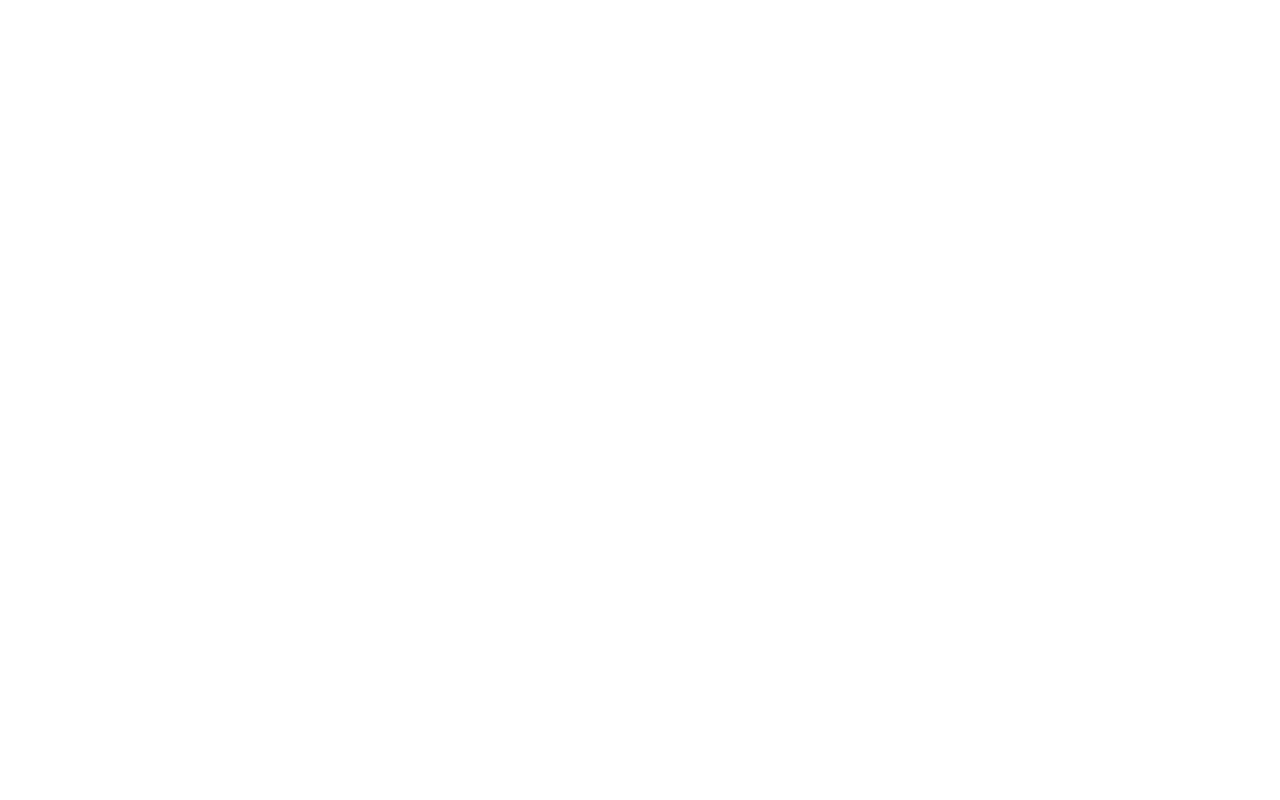
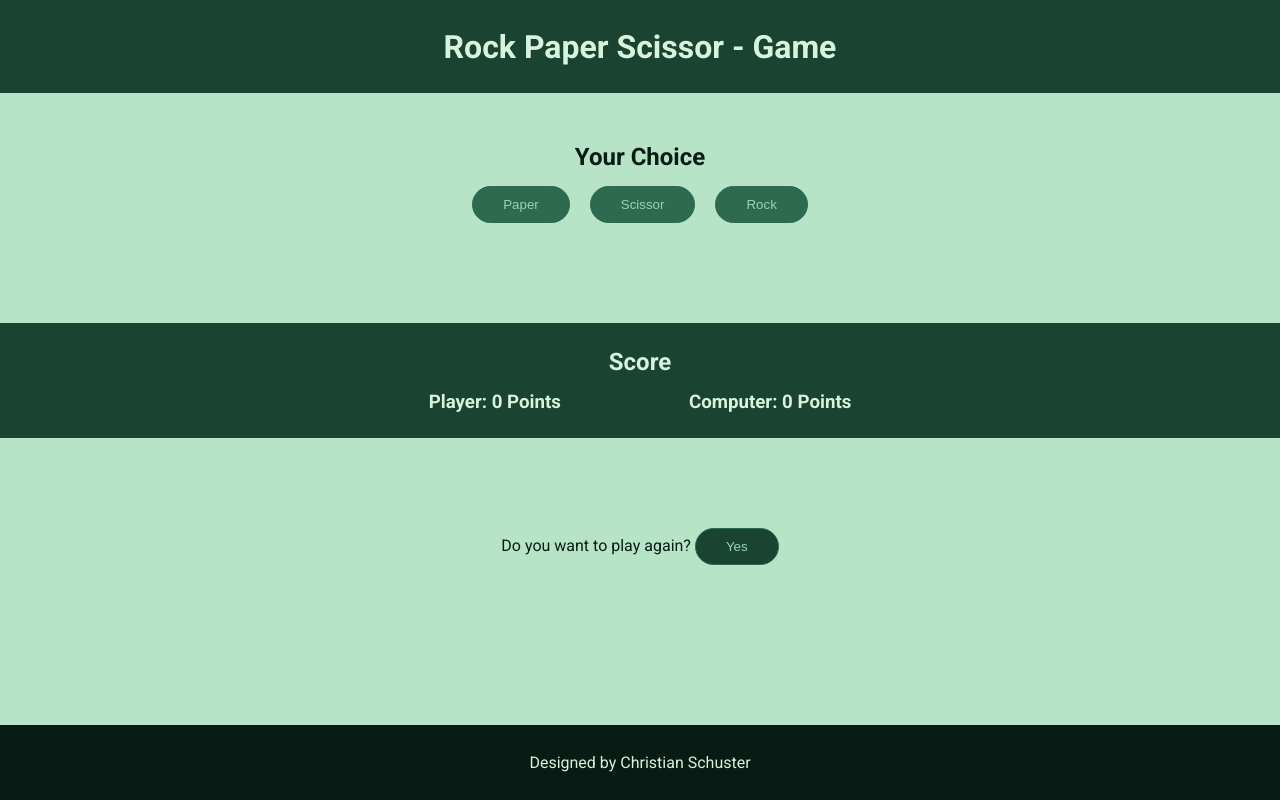
Before and after one commit to t3zc4t/rockpaperscissors, a plain HTML site: page index.html in a window 1280 px wide. Drawn offline with Linux system fonts and the light colour scheme.

Commit message:
Add Solution with Design

```diff
--- a/index.html
+++ b/index.html
@@ -10,13 +10,51 @@
         <title>Rock Paper Scissors Project</title>
         <meta name="description" content="">
         <meta name="viewport" content="width=device-width, initial-scale=1">
-        <link rel="stylesheet" href="">
+        <link rel="stylesheet" href="./style.css">
+        <link rel="preconnect" href="https://fonts.googleapis.com">
+<link rel="preconnect" href="https://fonts.gstatic.com" crossorigin>
+<link href="https://fonts.googleapis.com/css2?family=Roboto:ital,wght@0,300;0,400;0,700;1,300;1,400&display=swap" rel="stylesheet">
     </head>
     <body>
         <!--[if lt IE 7]>
             <p class="browsehappy">You are using an <strong>outdated</strong> browser. Please <a href="#">upgrade your browser</a> to improve your experience.</p>
         <![endif]-->
+        <header>
+            <h1>Rock Paper Scissor - Game</h1>
+        </header>
+        <main>
+            <div id="choicewrapper">
+            <h2>Your Choice</h2>
+            <div id="choice">
+                <button id="paper">Paper</button>
+                <button id="scissor">Scissor</button>
+                <button id="rock">Rock</button>
+            </div>
+        </div>
+            <div id="result">
+            </div>
 
+            <div id="scorewrapper">
+            <h2>Score</h2>
+            <div id="score">
+                <div id="player">
+                    <h3>Player: <span id="player-score"></span> Points</h3>
+                </div>
+                <div id="Computer">
+                    <h3>Computer: <span id="computer-score"></span> Points</h3>
+                </div>
+            </div>
+        </div>
+            <div id="endresult">
+            </div>
+            <div id="play-again">
+                Do you want to play again?
+                <button id="yes">Yes</button>
+            </div>
+        </main>
+        <footer>
+            Designed by Christian Schuster
+        </footer>
         <script src="./script.js" async defer></script>
     </body>
 </html>
--- a/script.js
+++ b/script.js
@@ -1,11 +1,20 @@
+let compPoints=0;
+let playerPoints=0;
+
 function getComputerChoice(){
     let choice=["Rock","Paper","Scissor"];
     return choice[Math.floor(Math.random() * 3)];
 }
 function playRound(playerSelection, computerSelection) {
-    playerSelection=playerSelection[0].toUpperCase()+playerSelection.slice(1).toLowerCase();;
-    if(playerSelection===computerSelection){return {message:"Draw!",winner:"none"}};
+    playerSelection=playerSelection[0].toUpperCase()+playerSelection.slice(1).toLowerCase();
     let win;
+    if(playerPoints>=5 || compPoints>=5){
+        return {message:"",winner:""};
+    }
+    if(playerSelection===computerSelection){
+        win="none";
+        return {message:"Draw!",winner:"none"}
+    };
     switch(playerSelection){
         case "Scissor":
             if(computerSelection=="Paper"){win=true;}
@@ -17,18 +26,34 @@ function playRound(playerSelection, computerSelection) {
             if(computerSelection=="Paper"){win=false;}
             else if(computerSelection=="Scissor"){win=true;}break;
     }
+    if(win=="none"){}
+    else{win==true?playerPoints++:compPoints++;}
+    document.querySelector("#computer-score").innerText=compPoints;
+    document.querySelector("#player-score").innerText=playerPoints;
+    if(playerPoints>=5){
+        document.querySelector("#endresult").innerHTML="<span style='color:#00aa00';font-weight:bold'>Congratulations, you won!</span";
+        document.querySelector("#play-again").style.display="block";
+        return {message:"",winner:""};
+    }
+    if(compPoints>=5){
+        document.querySelector("#endresult").innerHTML="<span style='color:#ff0000'>Oh No! You lost against the computer!</span>";
+        document.querySelector("#play-again").style.display="block";
+        document.querySelector("#endresult").style.animation='shake 0.5s infinite';
+        return {message:"",winner:""};
+    }
     return !win?{message:`You Lose! ${computerSelection} beats ${playerSelection}!`,winner:"comp"}:{message:`You Win! ${playerSelection} beats ${computerSelection}!`,winner:"player"};
 }
-function game(){
-    let compPoints=0;
-    let playerPoints=0;
-    for (let i = 0; i < 5; i++) {
-        let userInput=prompt("Enter your Choice: ");
-        let gameplay=playRound(userInput, getComputerChoice());
-        if(gameplay.winner=="player"){playerPoints++};
-        if(gameplay.winner=="comp"){compPoints++};
-        gameplay;
-        console.log(gameplay.message);
-     }
-     console.log(`Finished! ${playerPoints}(You) : ${compPoints}(Computer)!`);
-}
+document.querySelector("#scissor").addEventListener("click",()=>document.querySelector("#result").innerText=playRound("Scissor",getComputerChoice()).message);
+document.querySelector("#rock").addEventListener("click",()=>document.querySelector("#result").innerText=playRound("Rock",getComputerChoice()).message);
+document.querySelector("#paper").addEventListener("click",()=>document.querySelector("#result").innerText=playRound("Paper",getComputerChoice()).message);
+
+document.querySelector("#computer-score").innerText=compPoints;
+document.querySelector("#player-score").innerText=playerPoints;
+document.querySelector("#yes").addEventListener("click",()=>{
+    compPoints=0;playerPoints=0;document.querySelector("#play-again").style.display="none";
+    document.querySelector("#endresult").innerText="";
+    document.querySelector("#result").innerText="";
+    document.querySelector("#computer-score").innerText="0";
+    document.querySelector("#player-score").innerText="0";
+    document.querySelector("#endresult").style.animation='initial';
+});
--- a/style.css
+++ b/style.css
@@ -0,0 +1,19 @@
+* {box-sizing: border-box;margin:0;padding:0;}
+body{display:flex;flex-direction:column;justify-content:space-between;height:100vh;font-family: 'Roboto', sans-serif;}
+header{text-align:center;flex:1 0 auto;background-color:#1B4332;color:#ffffff;display:flex;justify-content:center;align-items:center;color:#D8F3DC;padding:10px;}
+main {text-align:center;flex:4 0 auto;background-color:#B7E4C7;color:#081C15}
+#result{height:100px;flex:1 0 auto;display:flex;align-items:center;justify-content:center}
+#score{display:flex;justify-content:center;gap:10vw;flex-wrap:wrap;}
+#scorewrapper{background-color:#1B4332;padding:25px;color:#D8F3DC;}
+#scorewrapper h2{margin-bottom:15px}
+#endresult{height:50px;margin-top:20px;}
+#choicewrapper{display:flex;flex-direction:column;justify-content:center;padding-top:50px;flex:2 0 auto;}
+#choicewrapper h2{padding-bottom:15px;}
+#choice{display:flex;flex-wrap:wrap;gap:20px;justify-content:center;}
+main button{padding:10px 30px;background-color:#2D6A4F;color:#95D5B2;border:1px solid #2D6A4F;border-radius:25px;}
+#play-again{padding:20px;}
+#play-again p{padding-bottom:20px;}
+#yes{background-color:#1B4332}
+#yes:hover{background-color:#2D6A4F}
+main button:hover{cursor:pointer;background-color:#1B4332}
+footer{background-color:#081C15;color:#ffffff;flex:1 0 auto;height:5vh;display:flex;justify-content:center;align-items:center;color:#D8F3DC;padding:20px;}
```
